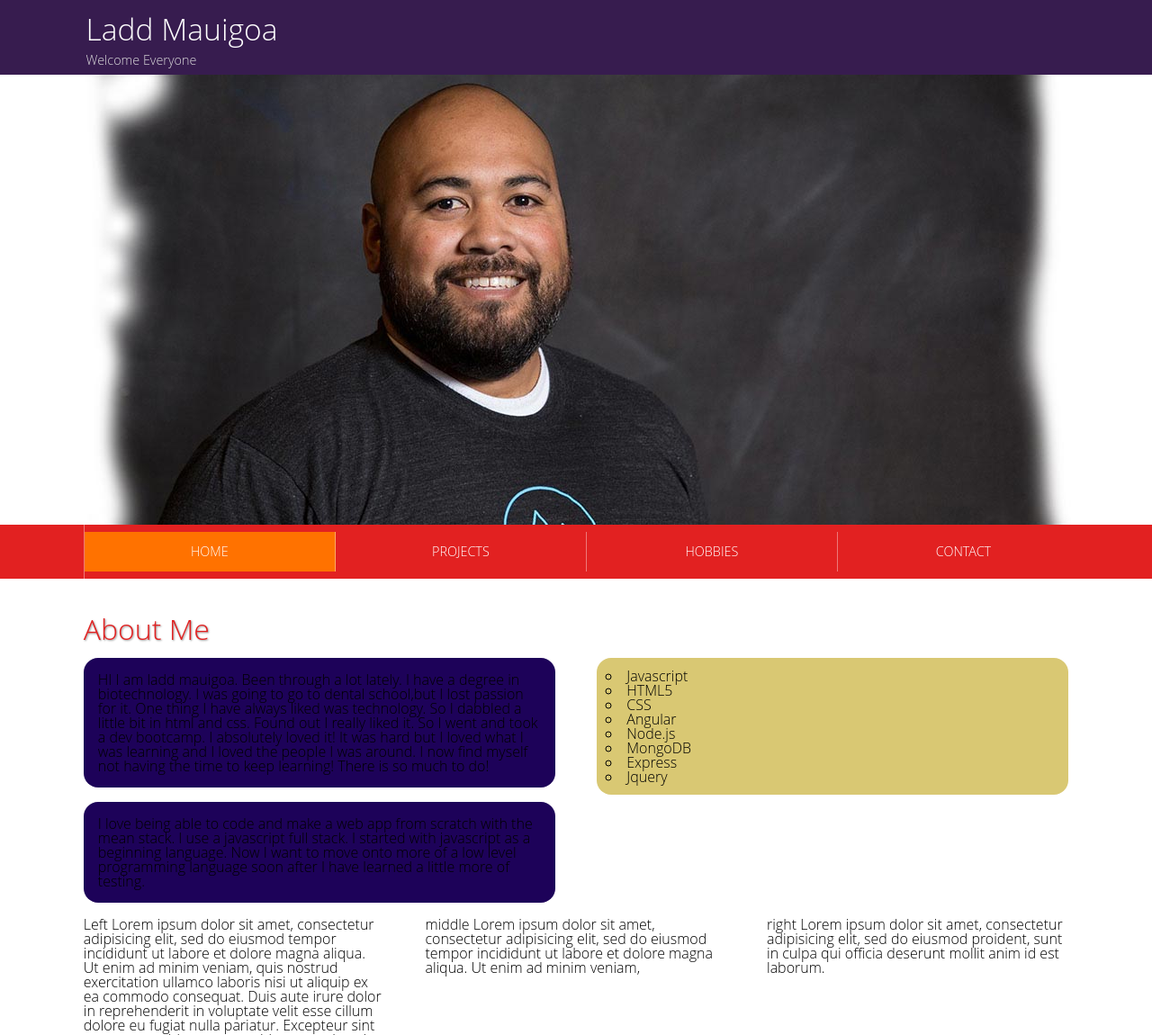
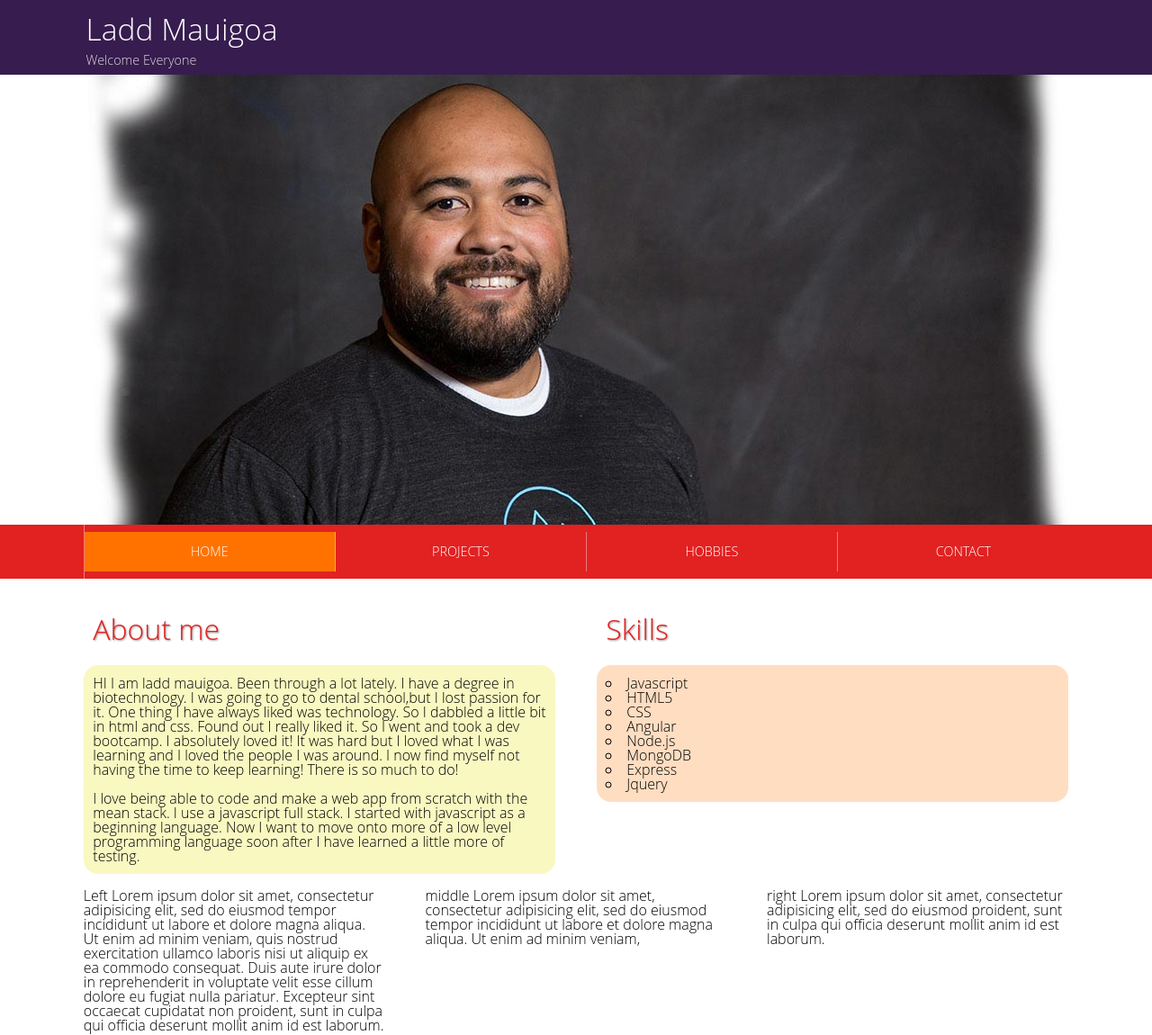
Before and after one commit to laddmauigoa/personalResponsive, a website: page public/index.html in a window 1280 px wide. Shown: the top 1150 px of the page at 90% size. Drawn offline with nearby package versions, Linux system fonts and the light colour scheme; some packages are replaced by stand-ins of ours.

Commit message:
more styling

```diff
--- a/public/stylesheets/phone-default.css
+++ b/public/stylesheets/phone-default.css
@@ -98,9 +98,7 @@ nav ul li.active a {
 #contentWrapper {
 	background-color: #fff;
 }
-#contentWrapper .row {
 
-}
 #contentWrapper .row:after {
 	content: '';
 	display: table;
@@ -114,12 +112,15 @@ nav ul li.active a {
 	text-shadow: 1px 1px 2px #999;
 }
 
-
+.titles {
+	padding: .75em 2%;
+}
 
 /*----- COLUMNS ------*/
 .column-12, .column-6, .column-4, .column-3 {
 	padding: .5em 2%;
 }
+
 .color-1, .color-2 {
 	padding: .4em 1em .5em 1em;
 }
@@ -132,17 +133,15 @@ nav ul li.active a {
 }
 
 /*----- list styling------*/
-.column-6 {
+.column-6 * {
 	border-radius: 1em;
 }
-.column-6 p {
-	background-color: #1D0259;
-	border-radius: 1em;
-	padding: 1em;
+.column-6 .aboutPara {
+	background-color: #f9f8c1;
+	padding: .75em 2%;
 }
-
 .column-6 .skills {
-	background-color: #D9C873;
+	background-color: #ffddc1;
 	border-radius: 1em;
 }
 
@@ -150,7 +149,6 @@ nav ul li.active a {
 .skills {
 	list-style: circle inside none;
 	padding: .75em 2%;
-
 }
 
 #icon {
--- a/public/templates/homeTmpl.html
+++ b/public/templates/homeTmpl.html
@@ -1,22 +1,20 @@
 <div id='contentWrapper'>
 
-<div class='row'>
-<div class='column-12'>
-<h1> About Me </h1>
-</div> <!-- end of column-12 -->
-</div> <!-- end of row -->
 
 <div class='row'>
+
 <div class='column-6'>
-<p>HI I am ladd mauigoa. Been through a lot lately. I have a degree in biotechnology. I was going to go to dental school,but I lost passion for it. One thing I have always liked was technology. So I dabbled a little bit in html and css. Found out I really liked it. So I went and took a dev bootcamp. I absolutely loved it! It was hard but I loved what I was learning and I loved the people I was around. I now find myself not having the time to keep learning! There is so much to do!
-</p>
+<h1 class='titles'> About me </h1>
+<p class='aboutPara'>HI I am ladd mauigoa. Been through a lot lately. I have a degree in biotechnology. I was going to go to dental school,but I lost passion for it. One thing I have always liked was technology. So I dabbled a little bit in html and css. Found out I really liked it. So I went and took a dev bootcamp. I absolutely loved it! It was hard but I loved what I was learning and I loved the people I was around. I now find myself not having the time to keep learning! There is so much to do!
+
 <br>
-<p> I love being able to code and make a web app from scratch with the mean stack. I use a javascript full stack. I started with javascript as a beginning language. Now I want to move onto more of a low level programming language soon after I have learned a little more of testing.</p>
+<br>
+ I love being able to code and make a web app from scratch with the mean stack. I use a javascript full stack. I started with javascript as a beginning language. Now I want to move onto more of a low level programming language soon after I have learned a little more of testing.</p>
 </div> <!-- end of column-6 -->
 
 
-
 <div class='column-6'>
+<h1 class='titles'>Skills</h1>
 <ul class='skills'>
 	<li> Javascript </li>
 	<li> HTML5 </li>
@@ -29,6 +27,7 @@
 </ul>
 </div> <!-- end of column-6 -->
 </div> <!-- end of row -->
+
 
 <div class='row'>
 <div class='column-4'>
```
